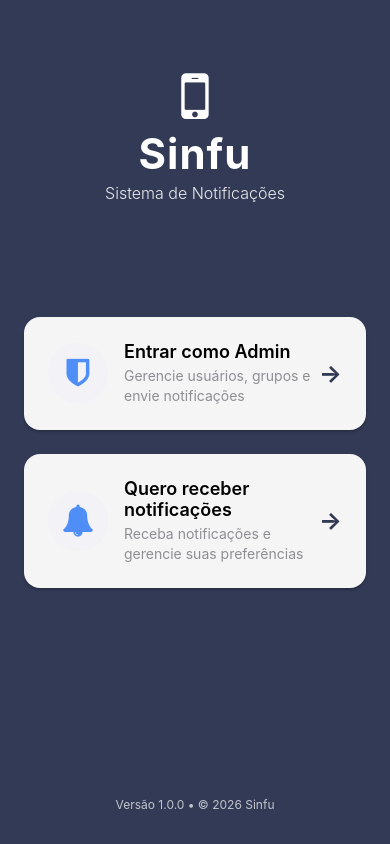
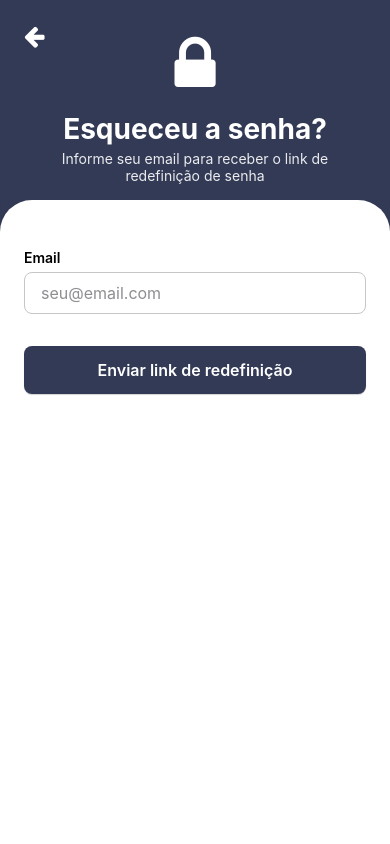
Before and after one commit to JoaoarthurS/Sinfu, a React Native app: screen /ForgotPassword in a window 390 px wide. Built offline with nearby package versions, Linux system fonts and the light colour scheme.

Commit message:
feat(auth): adiciona tela de recuperacao de senha
Adiciona ForgotPasswordScreen para o usuario informar o email e receber o link de redefinicao de senha. Adiciona o link 'Esqueci minha senha' na tela de login do admin e direciona o do usuario para a nova tela.

```diff
--- a/src/navigation/AppNavigator.tsx
+++ b/src/navigation/AppNavigator.tsx
@@ -16,6 +16,7 @@ import {
   AdminLoginScreen,
   UserLoginScreen,
   UserRegisterScreen,
+  ForgotPasswordScreen,
   LoginScreen,
   UserDashboardScreen,
   AdminDashboardScreen,
@@ -65,6 +66,10 @@ export const AppNavigator: React.FC = () => {
             <Stack.Screen
               name="UserRegister"
               component={UserRegisterScreen}
+            />
+            <Stack.Screen
+              name="ForgotPassword"
+              component={ForgotPasswordScreen}
             />
           </>
         ) : user?.role === UserRole.ADMIN && currentPortal === 'admin' ? (
--- a/src/navigation/types.ts
+++ b/src/navigation/types.ts
@@ -10,6 +10,7 @@ export type RootStackParamList = {
   AdminLogin: undefined;
   UserLogin: undefined;
   UserRegister: undefined;
+  ForgotPassword: undefined;
   Login: undefined; // Mantido para compatibilidade
   UserDashboard: { user: User };
   AdminDashboard: { user: User };
@@ -24,6 +25,7 @@ export type UserTypeSelectionScreenProps = NativeStackScreenProps<RootStackParam
 export type AdminLoginScreenProps = NativeStackScreenProps<RootStackParamList, 'AdminLogin'>;
 export type UserLoginScreenProps = NativeStackScreenProps<RootStackParamList, 'UserLogin'>;
 export type UserRegisterScreenProps = NativeStackScreenProps<RootStackParamList, 'UserRegister'>;
+export type ForgotPasswordScreenProps = NativeStackScreenProps<RootStackParamList, 'ForgotPassword'>;
 export type LoginScreenProps = NativeStackScreenProps<RootStackParamList, 'Login'>;
 export type UserDashboardScreenProps = NativeStackScreenProps<RootStackParamList, 'UserDashboard'>;
 export type AdminDashboardScreenProps = NativeStackScreenProps<RootStackParamList, 'AdminDashboard'>;
--- a/src/presentation/screens/AdminLoginScreen.tsx
+++ b/src/presentation/screens/AdminLoginScreen.tsx
@@ -145,6 +145,13 @@ const AdminLoginScreen: React.FC<AdminLoginScreenProps> = ({ navigation }) => {
                 error={errors.password}
               />
 
+              <TouchableOpacity
+                style={styles.forgotPasswordContainer}
+                onPress={() => navigation.navigate('ForgotPassword')}
+              >
+                <Text style={styles.forgotPasswordText}>Esqueci minha senha</Text>
+              </TouchableOpacity>
+
               <CustomButton
                 title="Entrar como Admin"
                 onPress={handleLogin}
@@ -231,6 +238,15 @@ const styles = StyleSheet.create({
   loginButton: {
     marginTop: theme.spacing.md,
   },
+  forgotPasswordContainer: {
+    marginTop: theme.spacing.xs,
+    alignItems: 'flex-end',
+  },
+  forgotPasswordText: {
+    fontSize: 13,
+    color: theme.colors.primary,
+    fontWeight: '500',
+  },
   demoSection: {
     marginTop: theme.spacing.xl,
     paddingTop: theme.spacing.lg,
--- /dev/null
+++ b/src/presentation/screens/ForgotPasswordScreen.tsx
@@ -0,0 +1,177 @@
+/**
+ * Tela de Recuperação de Senha
+ * Permite ao usuário informar o email para receber o link de redefinição de senha
+ */
+import React, { useState } from 'react';
+import {
+  View,
+  Text,
+  StyleSheet,
+  ScrollView,
+  KeyboardAvoidingView,
+  Platform,
+  Alert,
+  TouchableOpacity,
+  StatusBar,
+} from 'react-native';
+import { SafeAreaView } from 'react-native-safe-area-context';
+import { ForgotPasswordScreenProps } from '../../navigation/types';
+import { useAuth } from '../../core/hooks/useAuth';
+import { CustomInput } from '../components/CustomInput';
+import { CustomButton } from '../components/CustomButton';
+import { theme } from '../../config/theme';
+import Icon from '../../core/components/Icon';
+import { getErrorMessage } from '../../core/utils/errorHandler';
+
+const ForgotPasswordScreen: React.FC<ForgotPasswordScreenProps> = ({ navigation }) => {
+  const { forgotPassword } = useAuth();
+  const [email, setEmail] = useState('');
+  const [loading, setLoading] = useState(false);
+  const [error, setError] = useState('');
+
+  const handleSendResetLink = async () => {
+    if (!email.trim()) {
+      setError('Informe seu email para recuperar a senha');
+      return;
+    }
+
+    if (!/^[^\s@]+@[^\s@]+\.[^\s@]+$/.test(email)) {
+      setError('Email inválido');
+      return;
+    }
+
+    try {
+      setLoading(true);
+      await forgotPassword(email.trim());
+      Alert.alert(
+        'Recuperação de senha',
+        'Se o email existir, enviaremos as instruções de recuperação.',
+        [{ text: 'OK', onPress: () => navigation.goBack() }]
+      );
+    } catch (err: any) {
+      Alert.alert('Erro', getErrorMessage(err));
+    } finally {
+      setLoading(false);
+    }
+  };
+
+  return (
+    <SafeAreaView style={styles.container} edges={['top', 'bottom']}>
+      <StatusBar barStyle="light-content" backgroundColor={theme.colors.primary} />
+
+      <KeyboardAvoidingView
+        behavior={Platform.OS === 'ios' ? 'padding' : 'height'}
+        style={styles.keyboardView}
+      >
+        <ScrollView
+          contentContainerStyle={styles.scrollContent}
+          keyboardShouldPersistTaps="handled"
+          showsVerticalScrollIndicator={false}
+        >
+          <View style={styles.header}>
+            <TouchableOpacity
+              style={styles.backButton}
+              onPress={() => navigation.goBack()}
+            >
+              <Icon family="FontAwesome" name="arrow-left" size={24} color={theme.colors.textLight} />
+            </TouchableOpacity>
+            <Icon family="FontAwesome" name="lock" size={64} color="#fff" />
+            <Text style={styles.title}>Esqueceu a senha?</Text>
+            <Text style={styles.subtitle}>
+              Informe seu email para receber o link de redefinição de senha
+            </Text>
+          </View>
+
+          <View style={styles.formCard}>
+            <View style={styles.form}>
+              <CustomInput
+                label="Email"
+                value={email}
+                onChangeText={(text) => {
+                  setEmail(text);
+                  if (error) setError('');
+                }}
+                placeholder="seu@email.com"
+                keyboardType="email-address"
+                autoCapitalize="none"
+                autoComplete="email"
+                error={error}
+              />
+
+              <CustomButton
+                title="Enviar link de redefinição"
+                onPress={handleSendResetLink}
+                loading={loading}
+                fullWidth
+                style={styles.sendButton}
+              />
+            </View>
+          </View>
+        </ScrollView>
+      </KeyboardAvoidingView>
+    </SafeAreaView>
+  );
+};
+
+const styles = StyleSheet.create({
+  container: {
+    flex: 1,
+    backgroundColor: theme.colors.primary,
+  },
+  keyboardView: {
+    flex: 1,
+  },
+  scrollContent: {
+    flexGrow: 1,
+  },
+  header: {
+    paddingTop: theme.spacing.xl,
+    paddingBottom: theme.spacing.xxl,
+    paddingHorizontal: theme.spacing.lg,
+    alignItems: 'center',
+    position: 'relative',
+    backgroundColor: theme.colors.primary,
+    borderBottomLeftRadius: theme.borderRadius.xl * 2,
+    borderBottomRightRadius: theme.borderRadius.xl * 2,
+  },
+  backButton: {
+    position: 'absolute',
+    top: theme.spacing.md,
+    left: theme.spacing.md,
+    padding: theme.spacing.sm,
+    backgroundColor: 'transparent',
+    zIndex: 2,
+  },
+  title: {
+    fontSize: 28,
+    fontWeight: 'bold',
+    color: theme.colors.textLight,
+    marginBottom: theme.spacing.xs,
+    marginTop: theme.spacing.md,
+    textAlign: 'center',
+  },
+  subtitle: {
+    fontSize: 14,
+    color: 'rgba(255,255,255,0.9)',
+    textAlign: 'center',
+    paddingHorizontal: theme.spacing.lg,
+  },
+  formCard: {
+    flex: 1,
+    backgroundColor: theme.colors.surface,
+    borderTopLeftRadius: theme.borderRadius.xl * 2,
+    borderTopRightRadius: theme.borderRadius.xl * 2,
+    marginTop: -theme.spacing.xl,
+    paddingTop: theme.spacing.xl,
+    ...theme.shadows.md,
+  },
+  form: {
+    paddingHorizontal: theme.spacing.lg,
+    paddingTop: theme.spacing.md,
+  },
+  sendButton: {
+    marginTop: theme.spacing.md,
+  },
+});
+
+export default ForgotPasswordScreen;
--- a/src/presentation/screens/UserLoginScreen.tsx
+++ b/src/presentation/screens/UserLoginScreen.tsx
@@ -24,7 +24,7 @@ import Icon from '../../core/components/Icon';
 import { getErrorMessage } from '../../core/utils/errorHandler';
 
 const UserLoginScreen: React.FC<UserLoginScreenProps> = ({ navigation }) => {
-  const { signIn, forgotPassword } = useAuth();
+  const { signIn } = useAuth();
   const [email, setEmail] = useState('');
   const [password, setPassword] = useState('');
   const [loading, setLoading] = useState(false);
@@ -82,26 +82,8 @@ const UserLoginScreen: React.FC<UserLoginScreenProps> = ({ navigation }) => {
     }
   };
 
-  const handleForgotPassword = async () => {
-    if (!email.trim()) {
-      setErrors((prev) => ({ ...prev, email: 'Informe seu email para recuperar a senha' }));
-      return;
-    }
-
-    if (!/^[^\s@]+@[^\s@]+\.[^\s@]+$/.test(email)) {
-      setErrors((prev) => ({ ...prev, email: 'Email inválido' }));
-      return;
-    }
-
-    try {
-      setLoading(true);
-      await forgotPassword(email.trim());
-      Alert.alert('Recuperação de senha', 'Se o email existir, enviaremos as instruções de recuperação.');
-    } catch (error: any) {
-      Alert.alert('Erro', getErrorMessage(error));
-    } finally {
-      setLoading(false);
-    }
+  const handleForgotPassword = () => {
+    navigation.navigate('ForgotPassword');
   };
 
   const fillDemoCredentials = () => {
--- a/src/presentation/screens/index.ts
+++ b/src/presentation/screens/index.ts
@@ -2,6 +2,7 @@ export { default as UserTypeSelectionScreen } from './UserTypeSelectionScreen';
 export { default as AdminLoginScreen } from './AdminLoginScreen';
 export { default as UserLoginScreen } from './UserLoginScreen';
 export { default as UserRegisterScreen } from './UserRegisterScreen';
+export { default as ForgotPasswordScreen } from './ForgotPasswordScreen';
 export { default as LoginScreen } from './LoginScreen';
 export { default as UserDashboardScreen } from './UserDashboardScreen';
 export { default as AdminDashboardScreen } from './AdminDashboardScreen';
```
